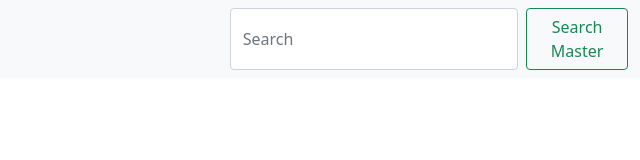
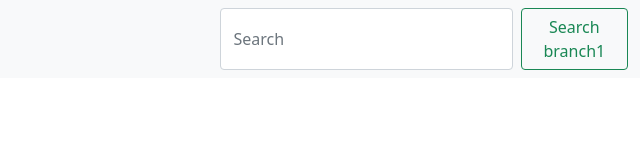
Before and after one commit to Dev-AayushG/DemoBranchPush, a plain HTML site: page index.html in a window 1280 px wide. Shown: the full height of the page, 640-1280 px from the left. Drawn offline with nearby package versions, Linux system fonts and the light colour scheme.

Commit message:
Search branch1 in branch1

```diff
--- a/index.html
+++ b/index.html
@@ -42,7 +42,7 @@
             </ul>
             <form class="d-flex">
               <input class="form-control me-2" type="search" placeholder="Search" aria-label="Search">
-              <button class="btn btn-outline-success" typeasa="submit">Search Master</button>
+              <button class="btn btn-outline-success" typeasa="submit">Search branch1</button>
             </form>
           </div>
         </div>
```
